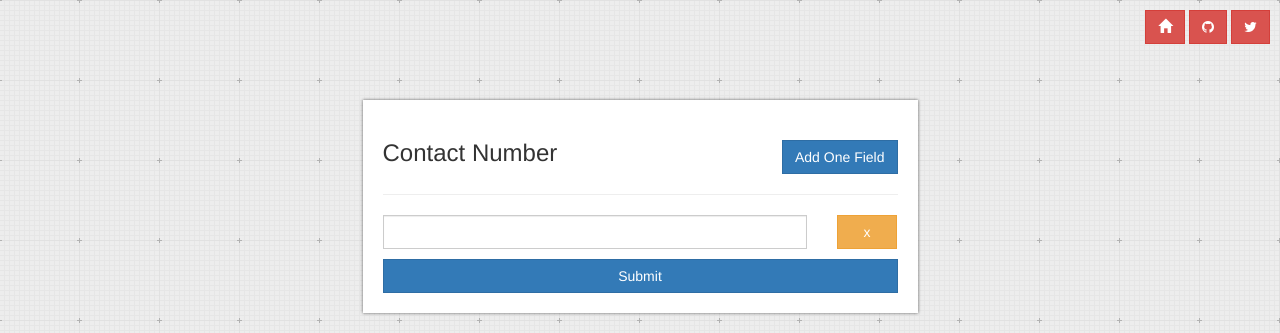
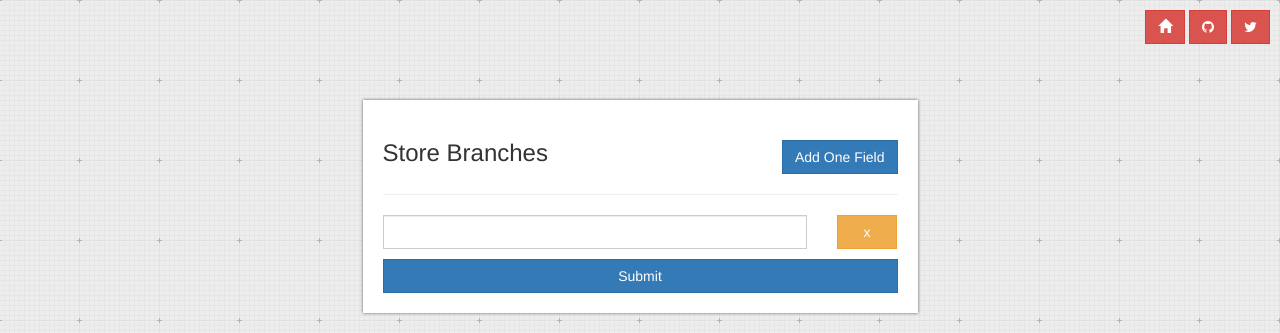
Before and after one commit to codingpajamas/codingpajamas.github.io, a Jekyll site: the page built from demos/dynamic-element-in-angularjs/index.html, in a window 1280 px wide. Shown: the top 333 px of the page. Built offline with Jekyll 4.4.1, drawn with Linux system fonts in a browser that asks for light colours; some web fonts are replaced.

```diff
--- a/demos/dynamic-element-in-angularjs/index.html
+++ b/demos/dynamic-element-in-angularjs/index.html
@@ -8,7 +8,7 @@ title: Dynamically Add Input Using AngularJS
 			<form id="angularForm" class="pad20 bg-white shadow" ng-app="contactsApp">
 				<div ng-controller="CreateContactCtrl">
 					<h3 class="clearfix">
-						Contact Number
+						Store Branches
 						<button href="#" class="pull-right btn btn-primary" ng-click="addContactField()">Add One Field</button>
 					</h3>
 					<hr/>
```
Also changed, not shown: _posts/2015-03-06-dynamically-add-input-using-angularjs.md (+1 -1 lines), images/post/post-2.png (added).
